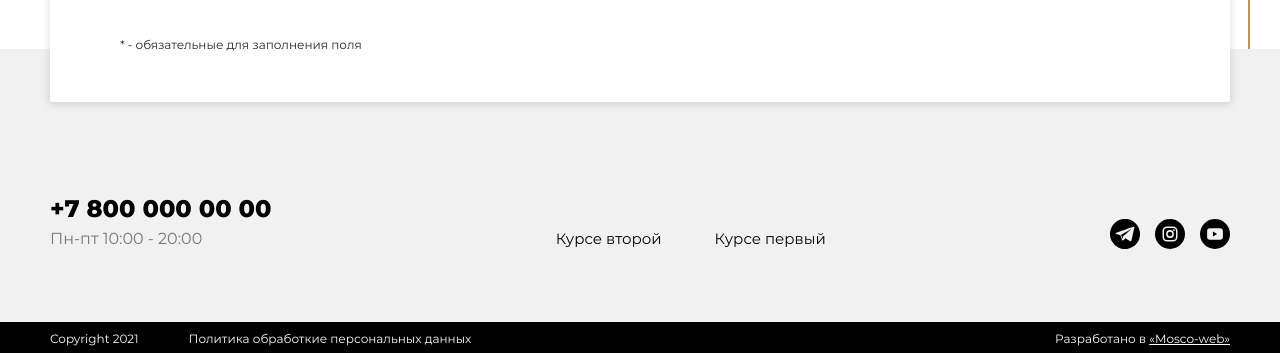
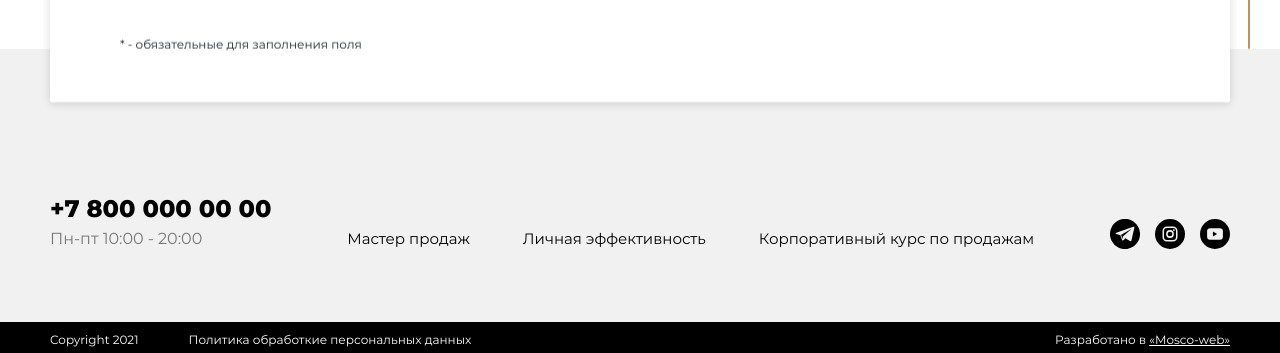
Before and after one commit to acrysense/courses, a website: page docs/corporate-course.html in a window 1280 px wide. Shown: the part 5645-5998 px from the top of the page. Drawn offline with nearby package versions, Linux system fonts and the light colour scheme; files that its build step writes are made by us from their sources.

Commit message:
fix: Improvements

```diff
--- a/docs/corporate-course.html
+++ b/docs/corporate-course.html
@@ -604,8 +604,8 @@
     </section>
     <!-- End of feedback -->
     <!-- Footer -->
-    <footer class="footer" id="footer">
-        <div class="footer__main" data-aos="fade-in" data-aos-offset="-400">
+    <footer class="footer" id="footer" data-aos="fade-in" data-aos-offset="-400">
+        <div class="footer__main">
             <div class="container">
                 <div class="footer__wrapper footer__wrapper--end">
                     <div class="footer__block">
@@ -614,10 +614,13 @@
                     </div>
                     <ul class="footer__list">
                         <li class="footer__item">
-                            <a href="#" class="footer__link">Курсе второй</a>
+                            <a href="#" class="footer__link">Мастер продаж</a>
                         </li>
                         <li class="footer__item">
-                            <a href="#" class="footer__link">Курсе первый</a>
+                            <a href="#" class="footer__link">Личная эффективность</a>
+                        </li>
+                        <li class="footer__item">
+                            <a href="#" class="footer__link">Корпоративный курс по продажам</a>
                         </li>
                     </ul>
                     <ul class="socials footer__socials">
```
Also changed, not shown: docs/index.html (+2 -2 lines), docs/personal-effectiveness.html (+7 -4 lines), docs/sales-master.html (+7 -4 lines), src/corporate-course.html (+7 -4 lines), src/index.html (+2 -2 lines), src/personal-effectiveness.html (+7 -4 lines), src/sales-master.html (+7 -4 lines).
